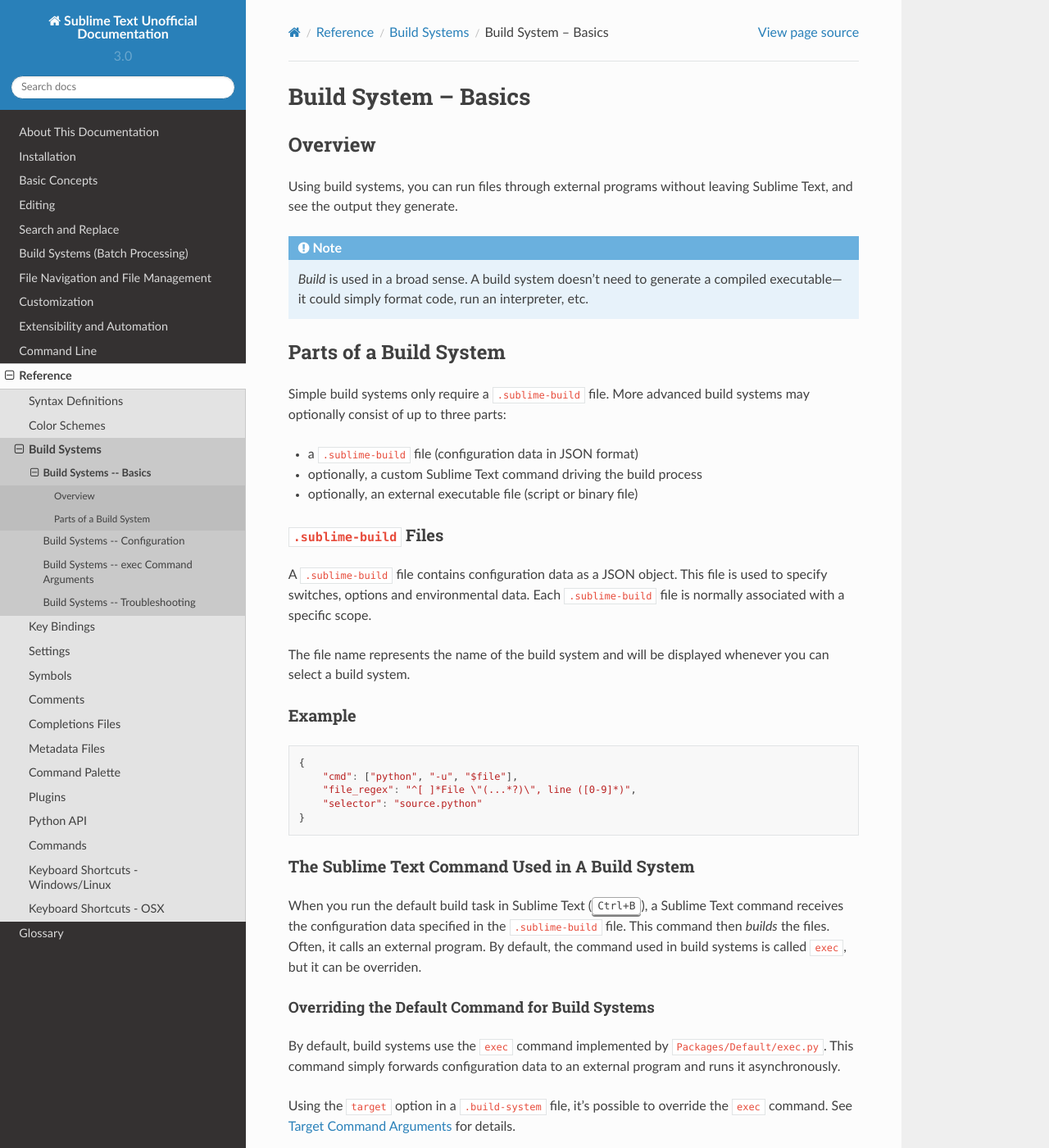
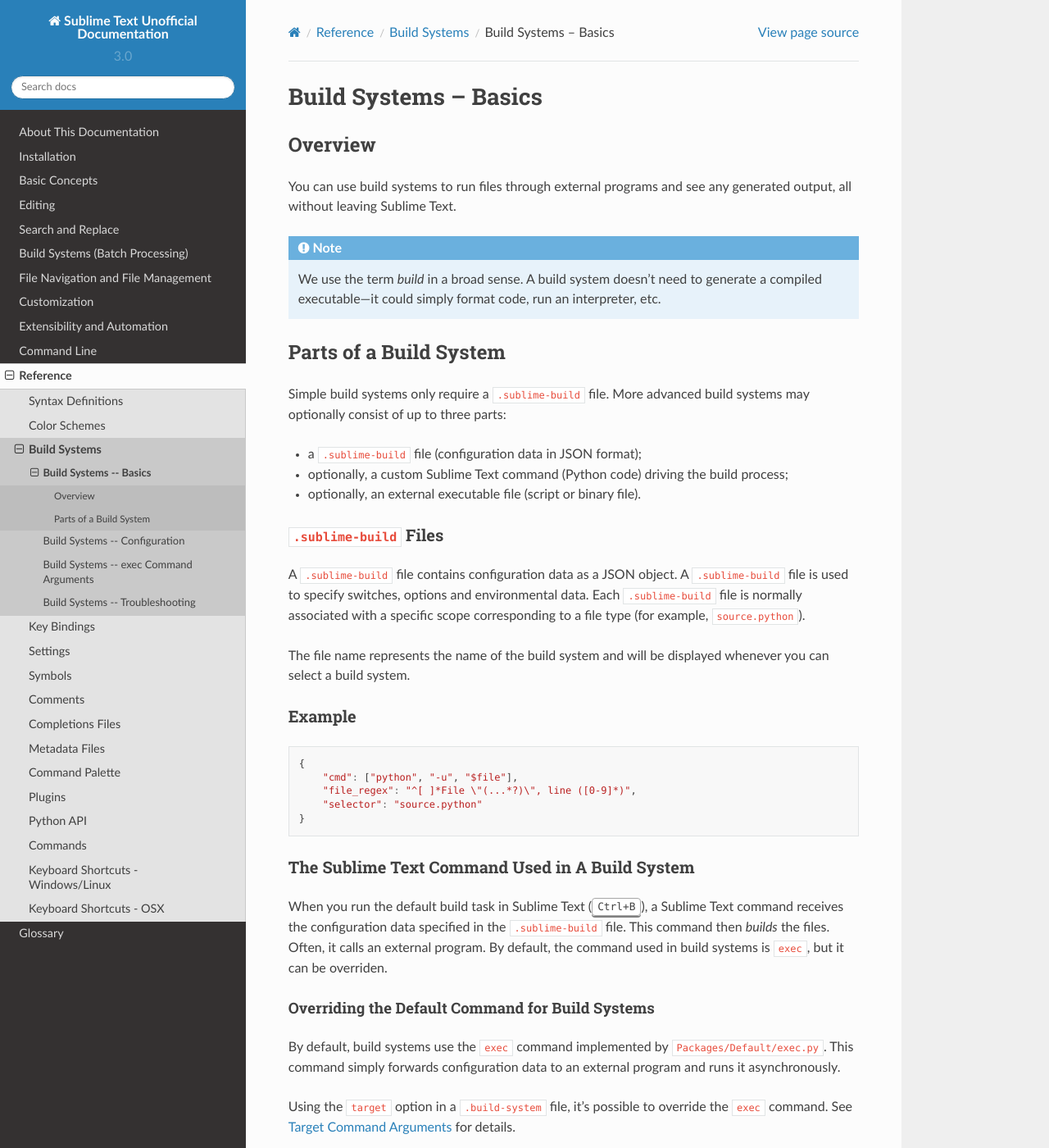
Before and after one commit to guillermooo/sublime-undocs, a Sphinx documentation site: the page built from source/reference/build_systems/basics.rst, in a window 1280 px wide and 1400 px high. Shown: the whole window at 82% size. Built offline with Sphinx 7.4.7 and the Read the Docs theme 2.0.0, drawn with Linux system fonts in a browser that asks for light colours.

Commit message:
a few edits for clarity, consistentcy, explicitness

```diff
--- a/source/reference/build_systems/basics.rst
+++ b/source/reference/build_systems/basics.rst
@@ -1,20 +1,19 @@
-======================
-Build System -- Basics
-======================
+=======================
+Build Systems -- Basics
+=======================
 
 
 Overview
 ========
 
-Using build systems,
-you can run files
-through external programs
-without leaving Sublime Text,
-and see the output they generate.
+You can use build systems
+to run files through external programs
+and see any generated output,
+all without leaving Sublime Text.
 
 .. note::
 
-    *Build* is used in a broad sense.
+    We use the term *build* in a broad sense.
     A build system doesn't need to generate
     a compiled executable---it could simply
     format code, run an interpreter, etc.
@@ -24,29 +23,31 @@
 =======================
 
 Simple build systems
-only require a ``.sublime-build`` file.
+only require a :file:`.sublime-build` file.
 More advanced build systems
 may optionally consist of up to three parts:
 
-* a ``.sublime-build`` file (configuration data in JSON format)
-* optionally, a custom Sublime Text command driving the build process
-* optionally, an external executable file (script or binary file)
+* a ``.sublime-build`` file (configuration data in JSON format);
+* optionally, a custom Sublime Text command (Python code) driving the build process;
+* optionally, an external executable file (script or binary file).
 
 
 ``.sublime-build`` Files
 ************************
 
-A ``.sublime-build`` file
+A :file:`.sublime-build` file
 contains configuration data
 as a JSON object.
-This file is used to specify
+A :file:`.sublime-build` file is used to specify
 switches, options and environmental data.
-Each ``.sublime-build`` file
+Each :file:`.sublime-build` file
 is normally associated
-with a specific scope.
+with a specific scope
+corresponding to a file type
+(for example, ``source.python``).
 
-The file name represents the name
-of the build system
+The file name represents
+the name of the build system
 and will be displayed
 whenever you can select a build system.
 
@@ -76,7 +77,7 @@
 Often, it calls
 an external program.
 By default, the command
-used in build systems is called ``exec``,
+used in build systems is ``exec``,
 but it can be overriden.
 
 
```
